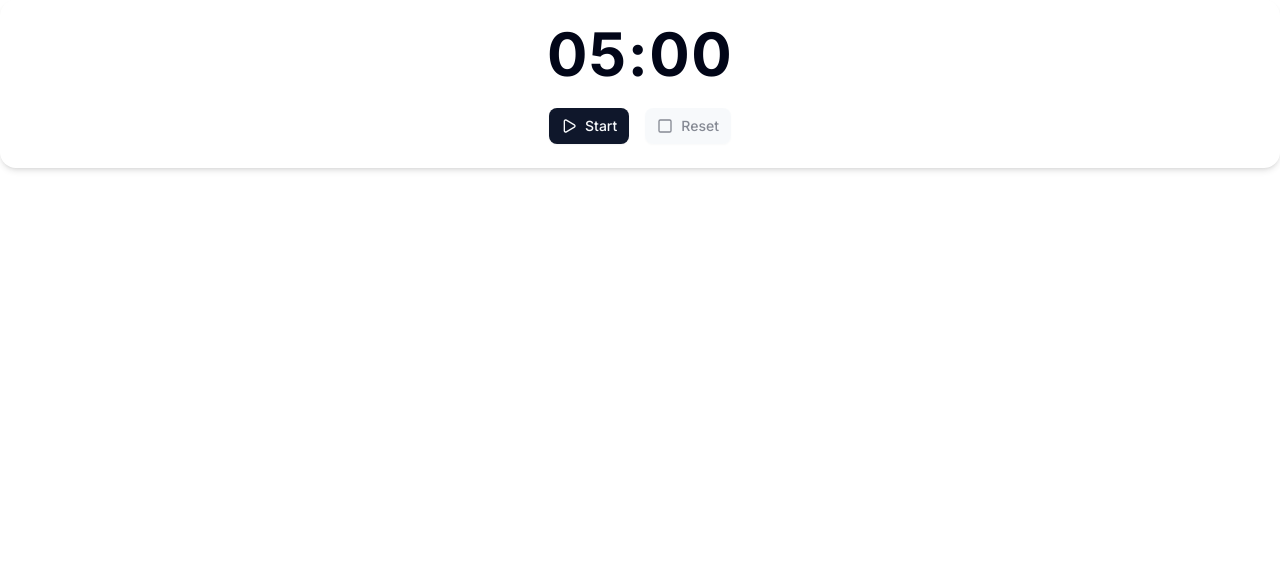
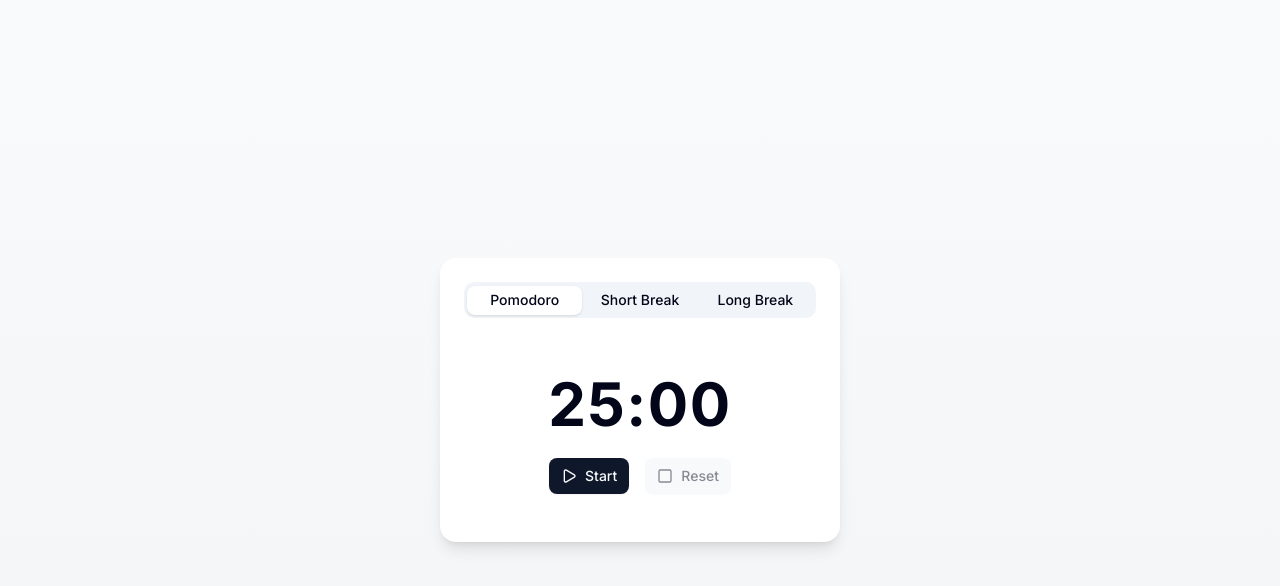
Before and after one commit to shravzzv/pomora, a Next.js app: page / in a window 1280 px wide. Shown: the top 586 px of the page. Built offline with nearby package versions, Linux system fonts and the light colour scheme.

Commit message:
feat(tabs): add Tabs component with triggers and content for timer navigation

```diff
--- a/app/globals.css
+++ b/app/globals.css
@@ -1,5 +1,5 @@
 @import 'tailwindcss';
-@import "tw-animate-css";
+@import 'tw-animate-css';
 
 @custom-variant dark (&:is(.dark *));
 
--- a/app/page.tsx
+++ b/app/page.tsx
@@ -1,9 +1,34 @@
 import Timer from '@/components/timer'
+import { Tabs, TabsContent, TabsList, TabsTrigger } from '@/components/ui/tabs'
 
 export default function Page() {
   return (
-    <div>
-      <Timer time={5 * 60} />
-    </div>
+    <main className='flex min-h-screen items-center justify-center bg-gradient-to-b from-gray-50 to-gray-100'>
+      <div className='w-[400px] p-6 rounded-2xl shadow-lg bg-white'>
+        <Tabs defaultValue='pomodoro' className='w-full'>
+          <TabsList className='grid grid-cols-3 w-full mb-6'>
+            <TabsTrigger value='pomodoro' className='cursor-pointer'>
+              Pomodoro
+            </TabsTrigger>
+            <TabsTrigger value='shortbreak' className='cursor-pointer'>
+              Short Break
+            </TabsTrigger>
+            <TabsTrigger value='longbreak' className='cursor-pointer'>
+              Long Break
+            </TabsTrigger>
+          </TabsList>
+
+          <TabsContent value='pomodoro'>
+            <Timer time={25 * 60} />
+          </TabsContent>
+          <TabsContent value='shortbreak'>
+            <Timer time={5 * 60} />
+          </TabsContent>
+          <TabsContent value='longbreak'>
+            <Timer time={20 * 60} />
+          </TabsContent>
+        </Tabs>
+      </div>
+    </main>
   )
 }
--- a/components/timer.tsx
+++ b/components/timer.tsx
@@ -75,11 +75,11 @@ export default function Timer({ time }: TimerProps) {
   }
 
   return (
-    <div className='flex flex-col items-center justify-center p-6 rounded-2xl shadow-md'>
+    <div className='flex flex-col items-center justify-center p-6 rounded-2xl'>
       <h1 className='text-6xl font-bold tracking-wide mb-6'>{formattedTime}</h1>
 
       <section className='flex gap-4'>
-        <Button onClick={handleStartClick}>
+        <Button className='cursor-pointer' onClick={handleStartClick}>
           {startButtonIcon}
           {startButtonLabel}
         </Button>
@@ -88,6 +88,7 @@ export default function Timer({ time }: TimerProps) {
           onClick={handleReset}
           disabled={timeRemaining === time}
           variant='secondary'
+          className='cursor-pointer'
         >
           <Square />
           Reset
--- /dev/null
+++ b/components/ui/tabs.tsx
@@ -0,0 +1,66 @@
+"use client"
+
+import * as React from "react"
+import * as TabsPrimitive from "@radix-ui/react-tabs"
+
+import { cn } from "@/lib/utils"
+
+function Tabs({
+  className,
+  ...props
+}: React.ComponentProps<typeof TabsPrimitive.Root>) {
+  return (
+    <TabsPrimitive.Root
+      data-slot="tabs"
+      className={cn("flex flex-col gap-2", className)}
+      {...props}
+    />
+  )
+}
+
+function TabsList({
+  className,
+  ...props
+}: React.ComponentProps<typeof TabsPrimitive.List>) {
+  return (
+    <TabsPrimitive.List
+      data-slot="tabs-list"
+      className={cn(
+        "bg-muted text-muted-foreground inline-flex h-9 w-fit items-center justify-center rounded-lg p-[3px]",
+        className
+      )}
+      {...props}
+    />
+  )
+}
+
+function TabsTrigger({
+  className,
+  ...props
+}: React.ComponentProps<typeof TabsPrimitive.Trigger>) {
+  return (
+    <TabsPrimitive.Trigger
+      data-slot="tabs-trigger"
+      className={cn(
+        "data-[state=active]:bg-background dark:data-[state=active]:text-foreground focus-visible:border-ring focus-visible:ring-ring/50 focus-visible:outline-ring dark:data-[state=active]:border-input dark:data-[state=active]:bg-input/30 text-foreground dark:text-muted-foreground inline-flex h-[calc(100%-1px)] flex-1 items-center justify-center gap-1.5 rounded-md border border-transparent px-2 py-1 text-sm font-medium whitespace-nowrap transition-[color,box-shadow] focus-visible:ring-[3px] focus-visible:outline-1 disabled:pointer-events-none disabled:opacity-50 data-[state=active]:shadow-sm [&_svg]:pointer-events-none [&_svg]:shrink-0 [&_svg:not([class*='size-'])]:size-4",
+        className
+      )}
+      {...props}
+    />
+  )
+}
+
+function TabsContent({
+  className,
+  ...props
+}: React.ComponentProps<typeof TabsPrimitive.Content>) {
+  return (
+    <TabsPrimitive.Content
+      data-slot="tabs-content"
+      className={cn("flex-1 outline-none", className)}
+      {...props}
+    />
+  )
+}
+
+export { Tabs, TabsList, TabsTrigger, TabsContent }
--- a/package.json
+++ b/package.json
@@ -10,6 +10,7 @@
   },
   "dependencies": {
     "@radix-ui/react-slot": "^1.2.3",
+    "@radix-ui/react-tabs": "^1.1.13",
     "@vercel/analytics": "^1.5.0",
     "class-variance-authority": "^0.7.1",
     "clsx": "^2.1.1",
```
Also changed, not shown: 1 other file (tests, documents, lock files or other folders).
